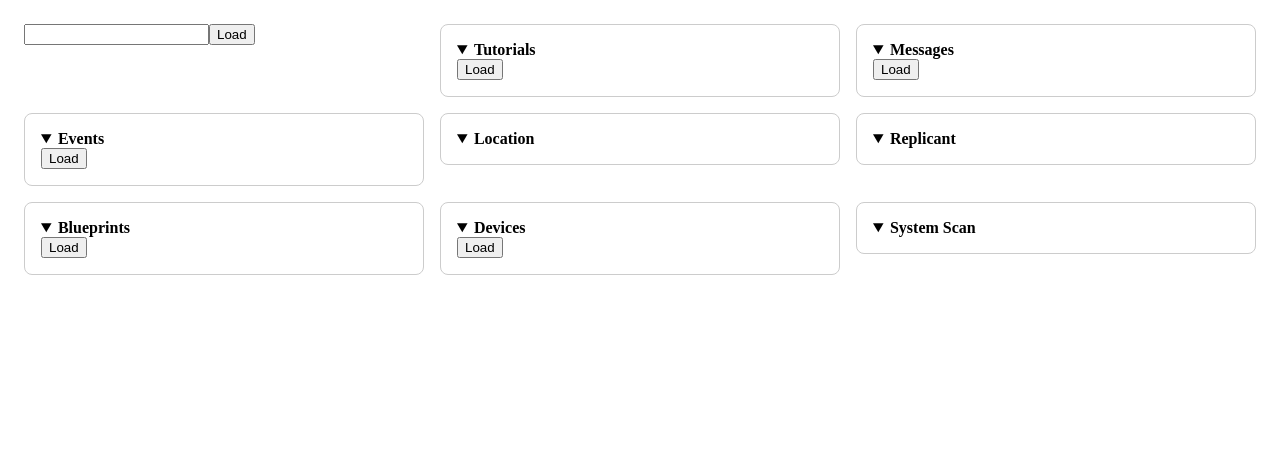
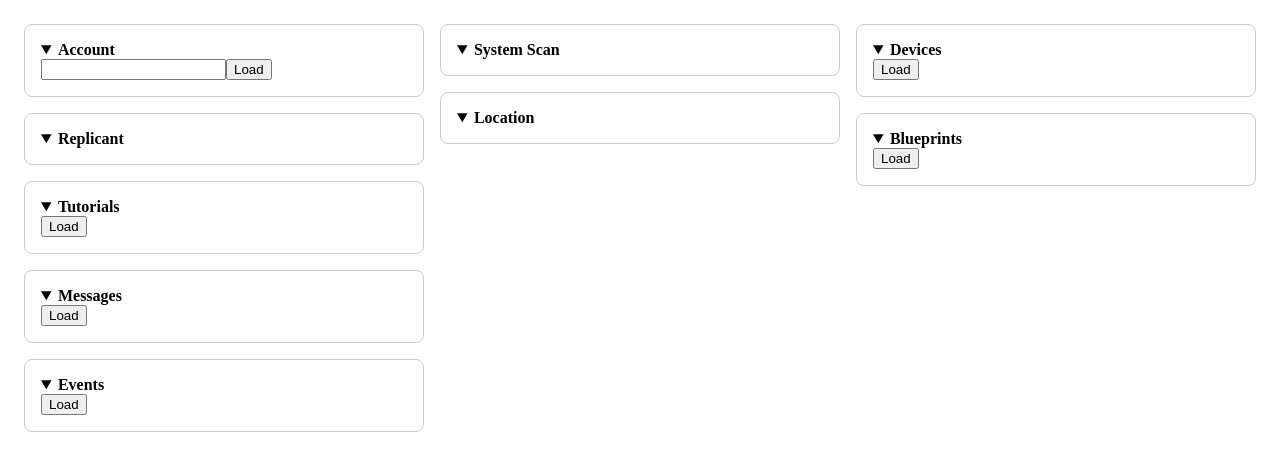
Before and after one commit to gcapell/replicant, an Angular app in the folder ui/: page / in a window 1280 px wide. Shown: the top 470 px of the page. Built offline with nearby package versions, Linux system fonts and the light colour scheme.

Commit message:
change layout to columns in a flex row

```diff
--- a/ui/src/app/app.html
+++ b/ui/src/app/app.html
@@ -2,7 +2,16 @@
 <h1>Error</h1>
 <pre>{{ api.errorMessage() | json  }}</pre>
 }
-<main class="dashboard"><app-account-data />
+<main class="dashboard">
+    <div class="col">
+        <details open>
+            <summary>Account</summary>
+            <app-account-data />
+        </details>
+        <details open>
+            <summary>Replicant</summary>
+            <app-replicant />
+        </details>
         <details open>
             <summary>Tutorials</summary>
             <app-tutorials />
@@ -15,24 +24,26 @@
             <summary>Events</summary>
             <app-events />
         </details>
+    </div>
+    <div class="col">
+        <details open>
+            <summary>System Scan</summary>
+            <app-system-scan />
+        </details>
         <details open>
             <summary>Location</summary>
             <app-location />
         </details>
+    </div>
+    <div class="col">
         <details open>
-        <summary>Replicant</summary>
-        <app-replicant />
+            <summary>Devices</summary>
+            <app-devices />
         </details>
+
         <details open>
             <summary>Blueprints</summary>
             <app-blueprints />
         </details>
-    <details open>
-        <summary>Devices</summary>
-        <app-devices />
-    </details>
-        <details open>
-        <summary>System Scan</summary>
-        <app-system-scan />
-    </details>
+    </div>
 </main>
--- a/ui/src/app/app.scss
+++ b/ui/src/app/app.scss
@@ -1,16 +1,23 @@
 .dashboard {
-  display: grid;
-  grid-template-columns: repeat(auto-fit, minmax(300px, 1fr));
+  display: flex;
+  flex-wrap: wrap;          // columns drop to a new row if there's no room
   gap: 1rem;
   padding: 1rem;
-  align-items: start; // so a collapsed panel doesn't stretch to its neighbour's height
+  align-items: flex-start;  // columns are only as tall as their content
 
-  > details {
+  .col {
+    flex: 1 1 300px;        // prefer ~300px, grow to share spare space,
+                            // but never shrink below content's min width
+    display: flex;
+    flex-direction: column;
+    gap: 1rem;
+  }
+
+  details {
     border: 1px solid #ccc;
     border-radius: 8px;
     padding: 1rem;
   }
-
   summary {
     cursor: pointer;
     font-weight: bold;
```
Lines whose indentation alone changed are shown as unchanged.
